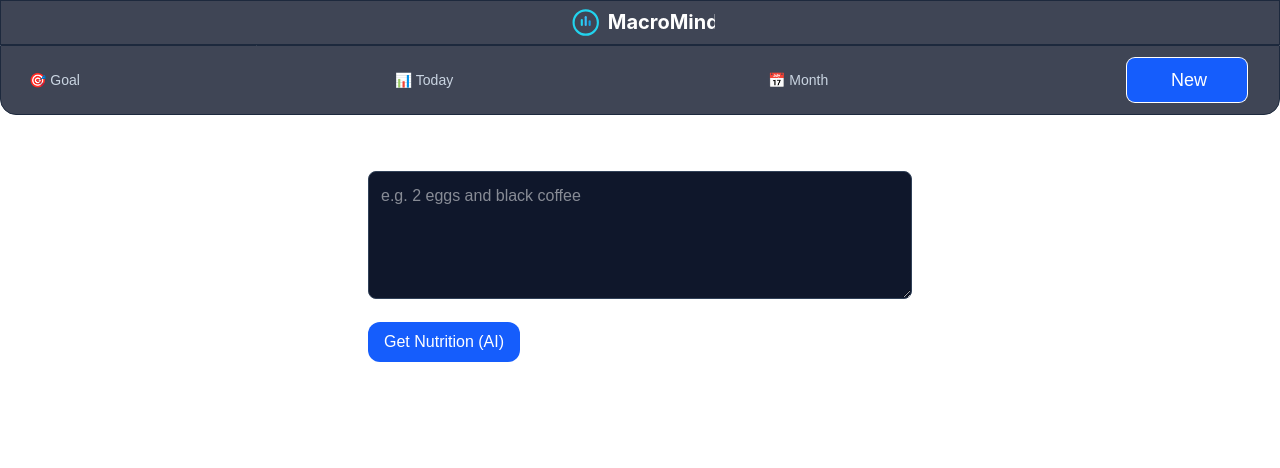
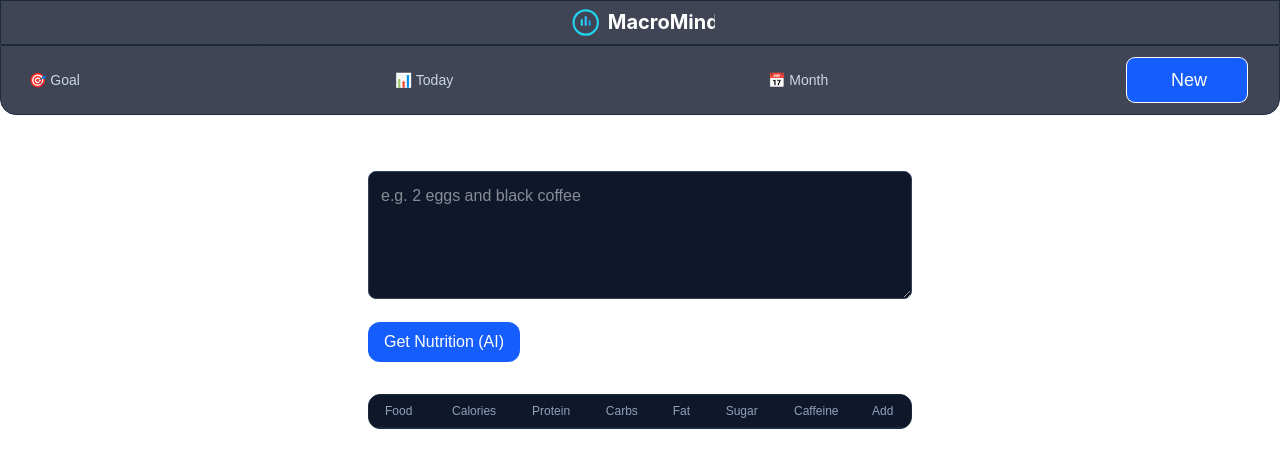
Before and after one commit to shivamarora01/MacroMind, a Next.js app: page /macros/ai in a window 1280 px wide. Shown: the top 468 px of the page. Built offline with nearby package versions, Linux system fonts and the light colour scheme.

Commit message:
Ai response table formatted

```diff
--- a/app/macros/ai/page.tsx
+++ b/app/macros/ai/page.tsx
@@ -92,56 +92,62 @@
       >
         {loading ? "Analyzing..." : "Get Nutrition (AI)"}
       </button>
+          {/* Rows */}
+          <div className="mt-4 rounded-xl border border-slate-800 bg-slate-900 overflow-x-auto">
+          <table className="min-w-full text-sm">
+            <thead className="bg-slate-900 border-b border-slate-800">
+              <tr className="text-xs text-slate-400">
+                <th className="px-4 py-2 text-left font-medium">Food</th>
+                <th className="px-4 py-2 text-right font-medium">Calories</th>
+                <th className="px-4 py-2 text-right font-medium">Protein</th>
+                <th className="px-4 py-2 text-right font-medium">Carbs</th>
+                <th className="px-4 py-2 text-right font-medium">Fat</th>
+                <th className="px-4 py-2 text-right font-medium">Sugar</th>
+                <th className="px-4 py-2 text-right font-medium">Caffeine</th>
+                <th className="px-4 py-2 text-center font-medium">Add</th>
+              </tr>
+            </thead>
 
-      {/* Result Grid Table */}
-      {foods.length > 0 && (
-        <div className="mt-4 rounded-xl border border-slate-800 bg-slate-900 overflow-hidden">
+            <tbody>
+              {foods.map((food, i) => (
+                <tr
+                  key={i}
+                  className="border-t border-slate-800 hover:bg-slate-900/60"
+                >
+                  <td className="px-4 py-2 max-w-[180px]">
+                    <p className="truncate" title={food.name}>
+                      {food.name}
+                    </p>
+                  </td>
 
-          {/* Header */}
-          <div className="grid grid-cols-8 gap-2 px-3 py-2 text-xs text-slate-400 border-b border-slate-700">
-            <div>Food</div>
-            <div className="text-center">Calories</div>
-            <div className="text-center">Protein</div>
-            <div className="text-center">Carbs</div>
-            <div className="text-center">Fat</div>
-            <div className="text-center">Sugar</div>
-            <div className="text-center">Caffeine</div>
-            <div className="text-center">Add into daily macro</div>
-          </div>
+                  <td className="px-4 py-2 text-right">{food.calories}</td>
+                  <td className="px-4 py-2 text-right">{food.protein}</td>
+                  <td className="px-4 py-2 text-right">{food.carbs}</td>
+                  <td className="px-4 py-2 text-right">{food.fat}</td>
+                  <td className="px-4 py-2 text-right">{food.sugar}</td>
+                  <td className="px-4 py-2 text-right">{food.caffeine}</td>
 
-          {/* Rows */}
-          <div className="divide-y divide-slate-800">
-            {foods.map((f, i) => (
-              <div
-                key={i}
-                className="grid grid-cols-8 gap-2 px-3 py-2 items-center"
-              >
-                <div className="truncate w-full">{f.name}</div>
-                <div className="text-center">{f.calories}</div>
-                <div className="text-center">{f.protein}</div>
-                <div className="text-center">{f.carbs}</div>
-                <div className="text-center">{f.fat}</div>
-                <div className="text-center">{f.sugar}</div>
-                <div className="text-center">{f.caffeine}</div>
-
-
-                <div className="text-center">
+                  {/* ✅ ADD LOGIC */}
+                  <td className="px-4 py-2 text-center">
                     {added.includes(i) ? (
-                    <span className="text-green-400 text-xs">Added</span>
+                      <span className="text-green-400 text-xs font-medium">
+                        Added
+                      </span>
                     ) : (
                       <button
-                      onClick={() => handleAddMacros(f, i)}
+                        onClick={() => handleAddMacros(food, i)}
                         className="text-blue-400 hover:text-blue-300 text-lg"
+                        title="Add to daily macros"
                       >
                         ➕
                       </button>
                     )}
+                  </td>
+                </tr>
+              ))}
+            </tbody>
+          </table>
           </div>
-              </div>
-            ))}
-          </div>
-        </div>
-      )}
     </div>
   );
 }
```
Lines whose indentation alone changed are shown as unchanged.
